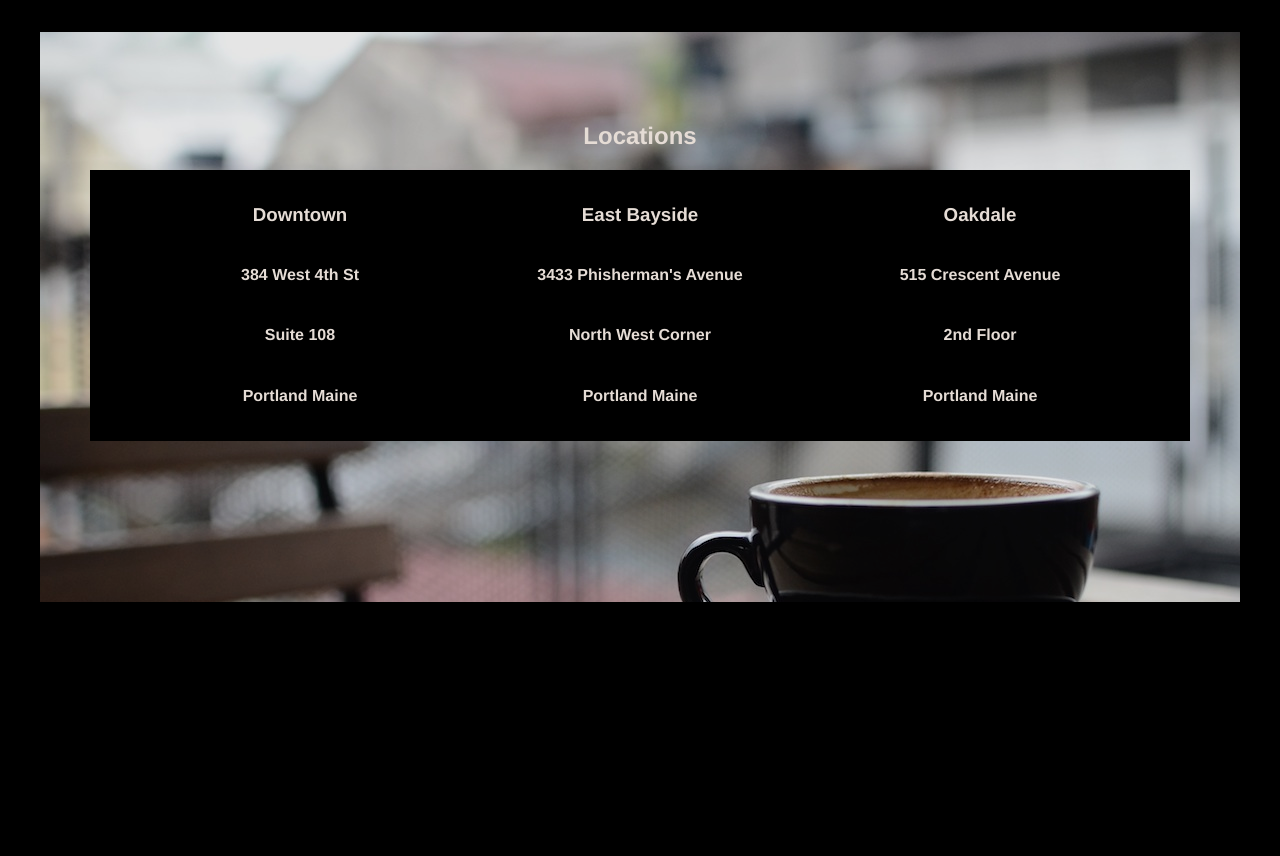
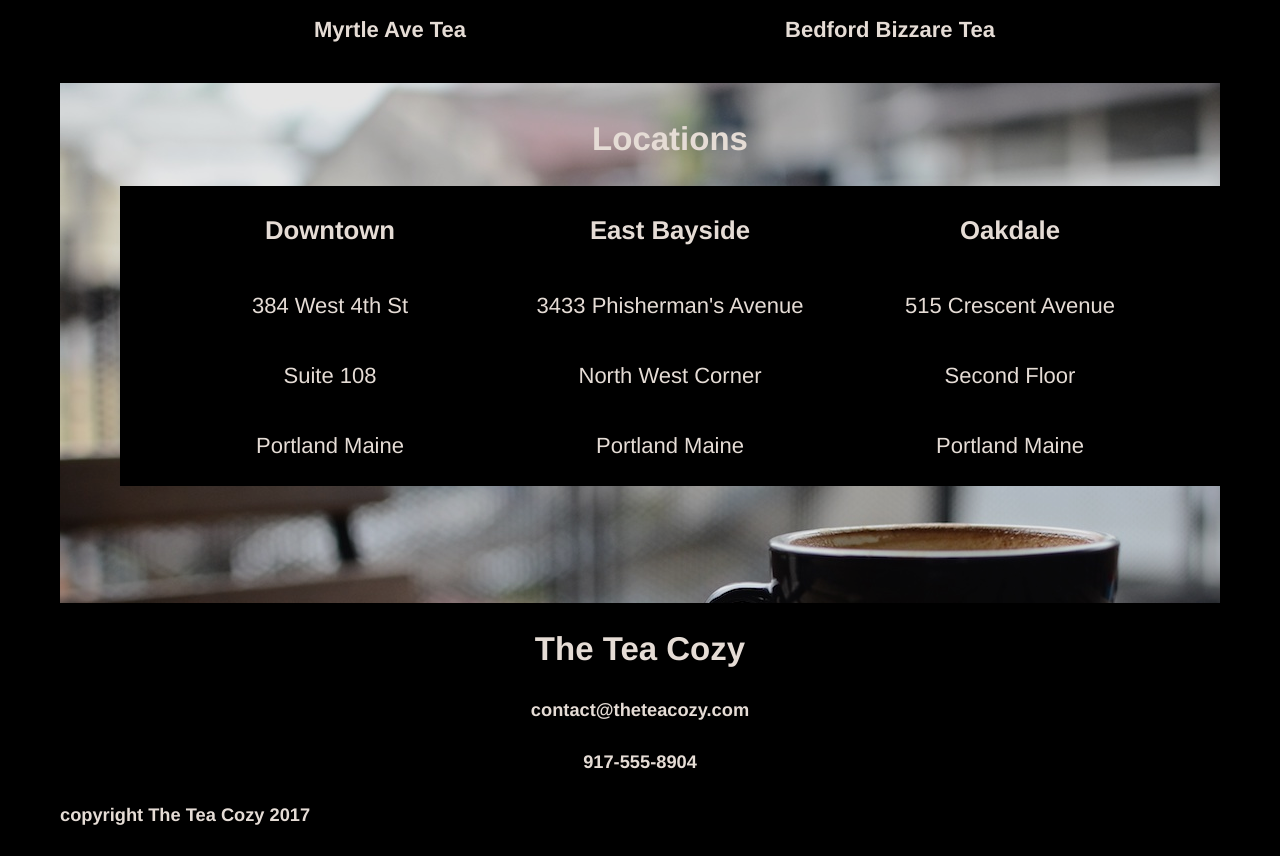
Before and after one commit to chantrad/teacozy, a plain HTML site: page index.html in a window 1280 px wide. Shown: the part 1464-2320 px from the top of the page. Before the commit the page ends 2074 px from the top, so only its background shows below. Drawn offline with Linux system fonts and the light colour scheme.

Commit message:
content complete; sections to align

```diff
--- a/css/style.css
+++ b/css/style.css
@@ -1,9 +1,12 @@
 /*General Rules*/
- * body {
+
+ body  {
   font-family: Helvetica, sans-serif;
+  font-size: 22px;
   color: seashell;
   background-color: black;
   opacity: 0.9;
+  display: block;
   text-align: center;
   flex-wrap: wrap;
 }
@@ -11,31 +14,37 @@
 .content-container {
   padding-top: 70px;
 }
+
 /*Header Menu*/
+
 header {
   display: flex;
   position: fixed;
   height: 69px;
-    width: 100% ;
+  width: 100%;
   border-bottom: 1px solid seashell;
 }
 
+
 /* logo need fix*/
+
 #logo {
   display: inline-block;
   align-self: center;
   margin-left: 10px;
   height: 50px;
-    width:167px;
+  width: 167px;
 }
 
-  nav{
+nav {
   height: 69px;
   width: 100%;
   padding-left: 10px;
 }
 
+
 /*parent to li*/
+
 ul {
   display: flex;
   justify-content: flex-end;
@@ -52,16 +61,15 @@
   color: seashell;
 }
 
+
 /*Main Contenet*/
 
-div  {
+div {
   width: 1200px;
-  margin:0 auto;
+  margin: 0 auto;
   display: block;
   background-color: black;
 }
-
-
 
 #mission {
   height: 700px;
@@ -72,16 +80,15 @@ div  {
 
 #featured {
   padding: 35px;
-
 }
 
-.title  {
+.title {
   display: block;
   width: 1200px;
+  font-size: 33px
   background-color: black;
   align-self: center;
 }
-
 
 .image-container {
   width: 1000px;
@@ -90,12 +97,9 @@ div  {
 }
 
 .item {
-  display:block;
+  display: block;
   width: 300px;
 }
-
-
-
 
 img {
   height: 200px;
@@ -103,49 +107,72 @@ img {
   margin: 20px;
 }
 
-span{
-  text-align:center;
+span {
+  text-align: center;
   font-size: 22px;
   font-weight: bold;
 }
-
 
 #locations {
   height: 500px;
   background-image: url("../resources/images/img-locations-background.jpg");
   justify-content: center;
-    padding-top: 70px;
+  flex-direction: column;
+  opacity: 1.0;
+  padding: 10px;
+  margin: 5px 20px;
 }
 
 #locations .flex-container {
   display: flex;
   width: 1100px;
+  height: 300px;
   justify-content: center;
+  flex-wrap: wrap;
+  margin: 0px 50px;
 }
 
+h4{
+  font-size: 22px;
+}
+h3{
+  font-size: 25.74px;
+}
+h2 {
 
-h2 {
+  width: 1200px;
+  font-size: 33px;
+}
+
+ h2 h3 h4 {
+  margin: 0;
+  padding: 10px;
   display: block;
-  width: 1200px;
+  align-self: center;
+}
 
-  align-self: center;
+p {
+  display: block;
+  text-align: center;
+}
 
-}
 /*  justify-content: center;
     align-items: center;*/
 
-
-
 .location {
   opacity: 1.0;
-     background-color: inherit;
+  background-color: black;
   width: 300px;
-     margin: 15px 20px;
+  margin: 5px 20px;
   display: flex;
   flex-direction: column;
   justify-content: center;
+  color: seashell;
+}
 
-     color: seashell;
+#copyright {
+  text-align: left;
+  padding-left: 20px;
 }
 
 
--- a/index.html
+++ b/index.html
@@ -1,12 +1,10 @@
 <!DOCTYPE html>
 <html>
-
   <head>
     <meta charset="utf-8">
     <title>Tea Cozy</title>
     <link rel="stylesheet" href="css/style.css" type="text/css" />
   </head>
-
   <body>
     <header>
       <img id="logo" src="resources/images/img-tea-cozy-logo.png" alt="logo" />
@@ -19,9 +17,7 @@
       </nav>
     </header>
 
-    <!--Mission-->
-    <div class="content-container">
-
+    <div class="content-container">  <!--Mission-->
       <section id="mission">
         <div class="title">
           <h2>Our Mission</h2>
@@ -29,15 +25,13 @@
         </div>
       </section>
 
-      <!--Featured-->
-      <section id="featured">
+      <section id="featured">  <!--Featured-->
         <div class="title">
           <h2>Tea of the Month</h2>
           <h4>What's Steeping at the Tea Cozy?</h4>
         </div>
 
-        <!-- Image div containers -->
-        <div class="image-container">
+        <div class="image-container">   <!-- Image div containers -->
 
           <div class="item">
             <img src="resources/images/img-berryblitz.jpg" alt="Berryblitz" />
@@ -63,41 +57,46 @@
             <img id="item5" src="resources/images/img-bedford-bizarre.jpg" alt="Bedford Bizarre" />
             <span>Bedford Bizzare Tea</span>
           </div>
-
         </div>
-
       </section>
 
       <section id="locations">
         <h2>Locations</h2>
-
         <div class="flex-container">
 
           <div class="location">
             <h3>Downtown</h3>
-            <h4>384 West 4th St</h4>
-            <h4>Suite 108</h4>
-            <h4>Portland Maine</h4>
+            <p>384 West 4th St</p>
+            <p>Suite 108</p>
+            <p>Portland Maine</p>
           </div>
 
           <div class="location">
             <h3>East Bayside</h3>
-            <h4>3433 Phisherman's Avenue</h4>
-            <h4>North West Corner</h4>
-            <h4>Portland Maine</h4>
+            <p>3433 Phisherman's Avenue</p>
+            <p>North West Corner</p>
+            <p>Portland Maine</p>
           </div>
 
           <div class="location">
             <h3>Oakdale</h3>
-        <h4>515 Crescent Avenue</h4>
-        <h4>2nd Floor</h4>
-        <h4>Portland Maine</h4>
+            <p>515 Crescent Avenue</p>
+            <p>Second Floor</p>
+            <p>Portland Maine</p>
+          </div>
+        </div>
+      </section>
+
+    <footer>
+      <h2>The Tea Cozy</h2>
+      <h5>contact@theteacozy.com</h5>
+      <h5>917-555-8904</h5>
+      <div id="copyright">
+        <h5>copyright The Tea Cozy 2017</h5>
       </div>
-    </div>
-        </section>
+    </foter>
+  </html>
 
-    <footer></footer>
 
- </body>
-
+   </body>
  </html>
```
Lines whose indentation alone changed are shown as unchanged.
